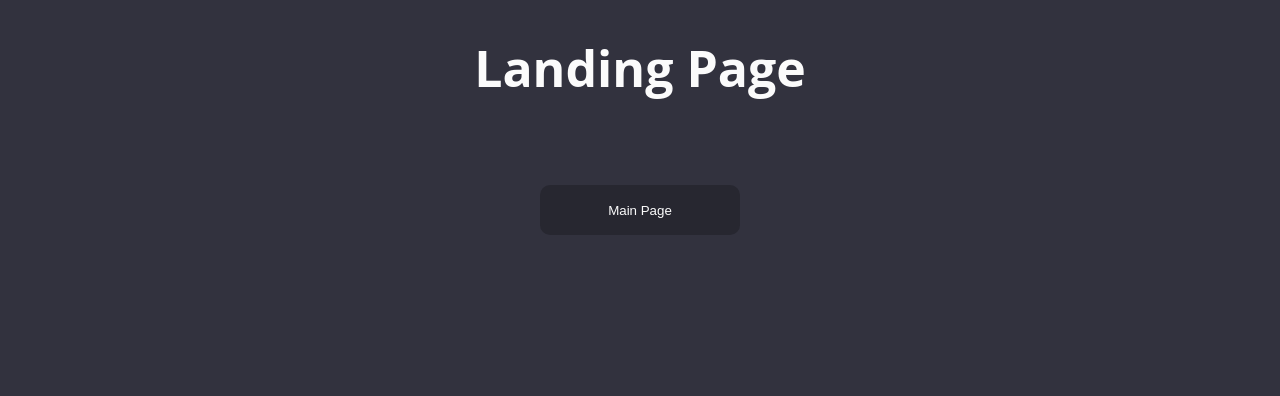
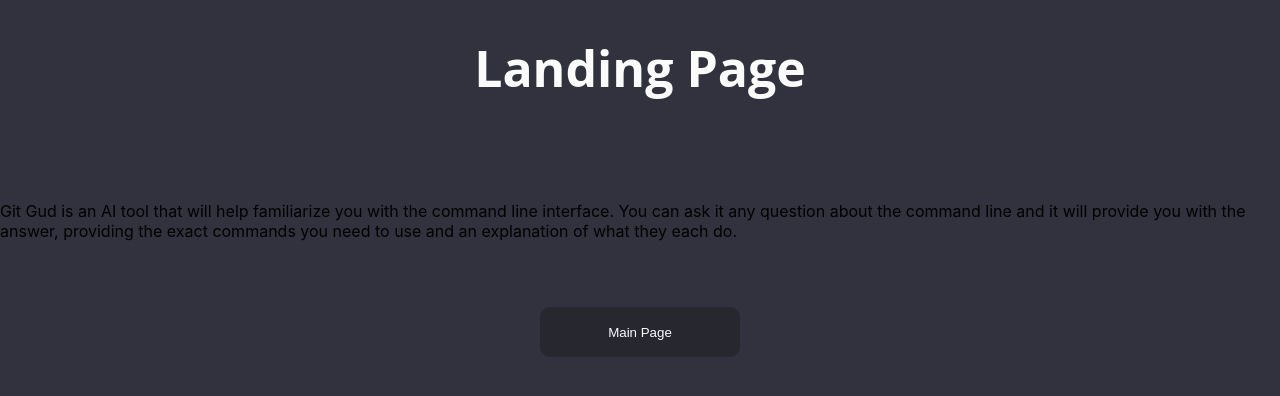
Before and after one commit to AlexLee09/GitGud, a React (Create React App) app in the folder frontend/: page / in a window 1280 px wide. Shown: the top 396 px of the page. Built offline with nearby package versions, Linux system fonts and the light colour scheme.

Commit message:
add description to landing

```diff
--- a/frontend/src/pages/LandingPage.js
+++ b/frontend/src/pages/LandingPage.js
@@ -14,6 +14,7 @@ function LandingPage ()
     return (
         <div className={classes.container}>
             <h1 className={classes.title}>Landing Page</h1>
+            <p>Git Gud is an AI tool that will help familiarize you with the command line interface. You can ask it any question about the command line and it will provide you with the answer, providing the exact commands you need to use and an explanation of what they each do.</p>
             <button onClick={toMainPage}>Main Page</button>
         </div>
     )
```
